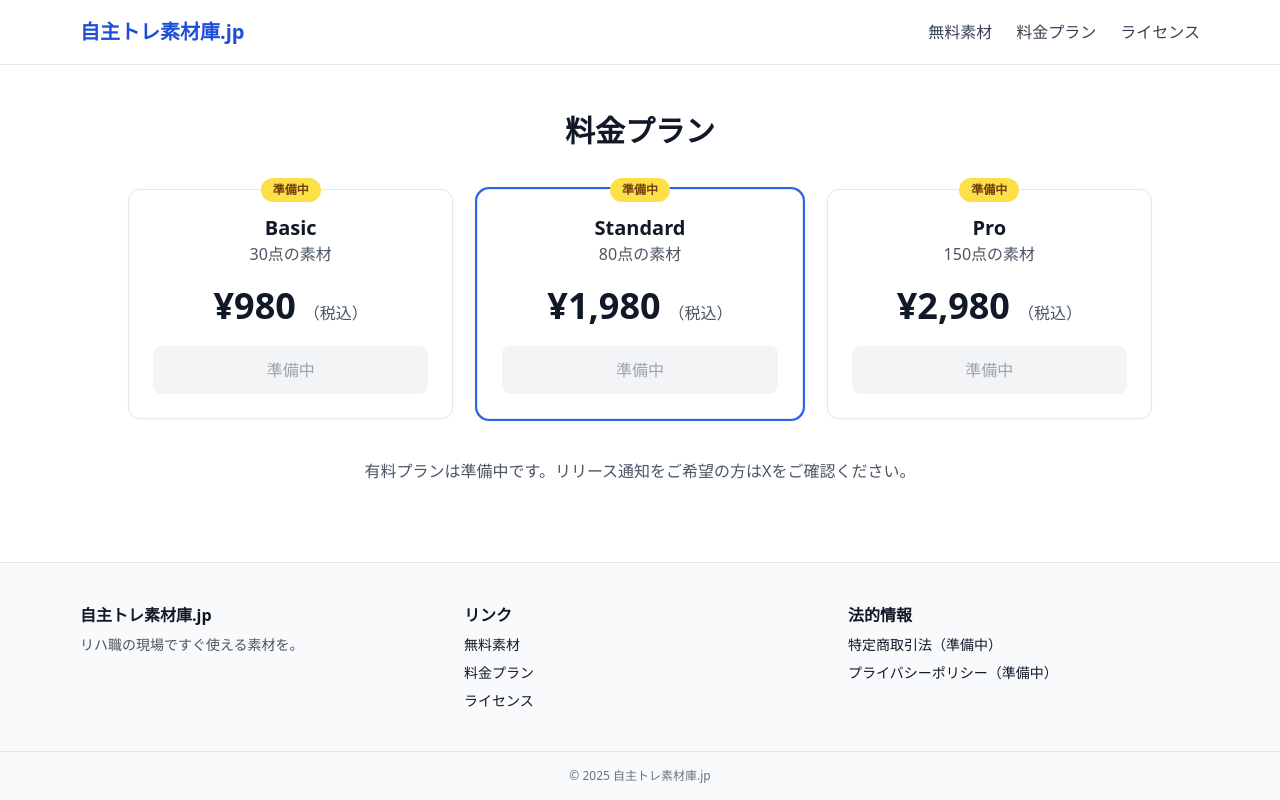
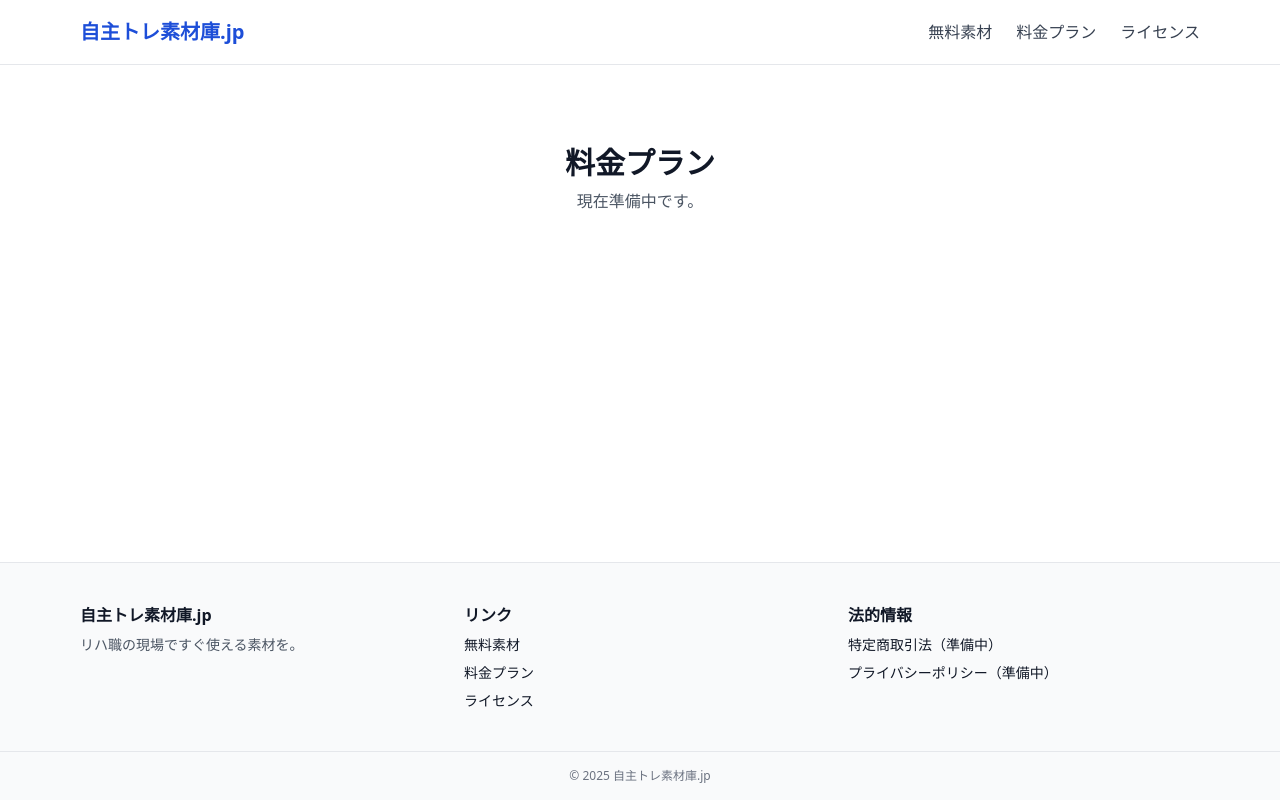
Before and after one commit to makomaru2023/Self-Training, a Next.js app: page /pricing in a window 1280 px wide. Built offline with nearby package versions, Linux system fonts and the light colour scheme.

Commit message:
fix: pricing page temporary stub

```diff
--- a/app/pricing/page.tsx
+++ b/app/pricing/page.tsx
@@ -1,26 +1,8 @@
-
-import PriceCard from '@/components/PriceCard';
-import type { PricePlan } from '@/types';
-
-const plans: PricePlan[] = [
-  { id: 'basic', name: 'Basic', items: 30, price: 980, badge: '準備中' },
-  { id: 'standard', name: 'Standard', items: 80, price: 1980, badge: '準備中' },
-  { id: 'pro', name: 'Pro', items: 150, price: 2980, badge: '準備中' }
-];
-
 export default function PricingPage() {
   return (
-    <div className="container py-12">
-      <h1 className="text-3xl font-bold text-center mb-10">料金プラン</h1>
-      <div className="grid md:grid-cols-3 gap-6 max-w-5xl mx-auto">
-        {plans.map((plan, i) => (
-          <PriceCard key={plan.id} plan={plan} featured={i === 1} />
-        ))}
-      </div>
-
-      <div className="mt-10 text-center text-gray-600">
-        有料プランは準備中です。リリース通知をご希望の方はXをご確認ください。
-      </div>
+    <div className="py-20 text-center">
+      <h1 className="text-3xl font-bold">料金プラン</h1>
+      <p className="text-gray-600 mt-2">現在準備中です。</p>
     </div>
   );
 }
```
